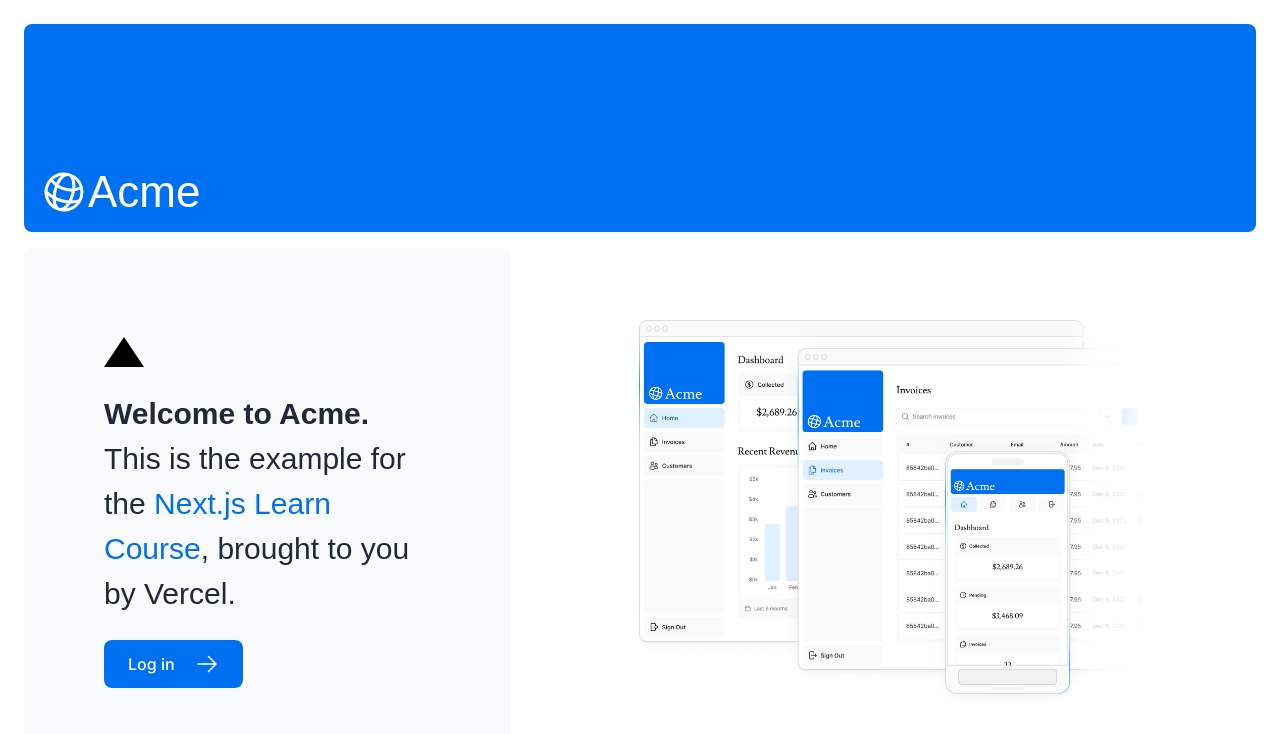
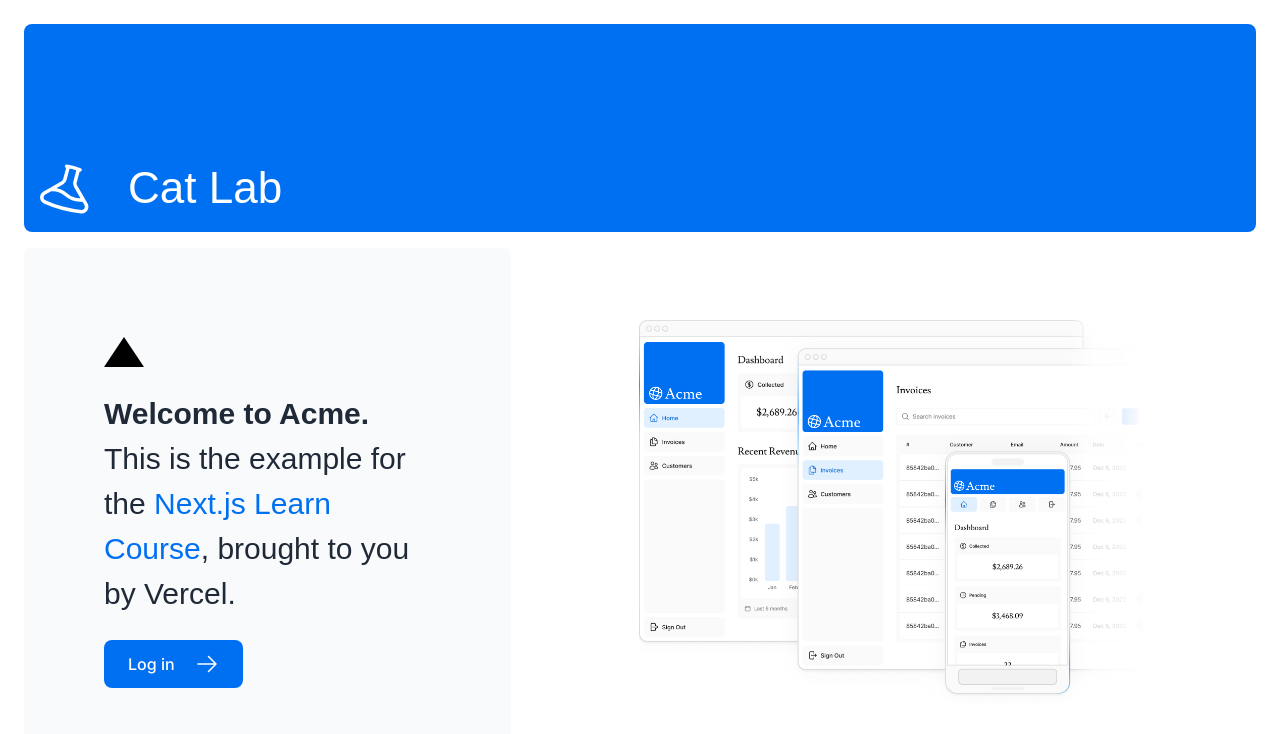
Before and after one commit to MakeItBack/nextjs-dashboard, a Next.js app: page / in a window 1280 px wide. Shown: the top 734 px of the page. Built offline with nearby package versions, Linux system fonts and the light colour scheme; a web font is replaced by a local one.

Commit message:
feat: rebrand!

```diff
--- a/app/ui/acme-logo.tsx
+++ b/app/ui/acme-logo.tsx
@@ -1,4 +1,4 @@
-import { GlobeAltIcon } from '@heroicons/react/24/outline';
+import { BeakerIcon } from '@heroicons/react/24/outline';
 import { lusitana } from '@/app/ui/fonts';
 
 export default function AcmeLogo() {
@@ -6,8 +6,10 @@
     <div
       className={`${lusitana.className} flex flex-row items-center leading-none text-white`}
     >
-      <GlobeAltIcon className="h-12 w-12 rotate-[15deg]" />
-      <p className="text-[44px]">Acme</p>
+      <div>
+        <BeakerIcon className="mr-8 h-14 w-14 rotate-[15deg]" />
+      </div>
+      <p className="text-[44px]">Cat Lab</p>
     </div>
   );
 }
```
